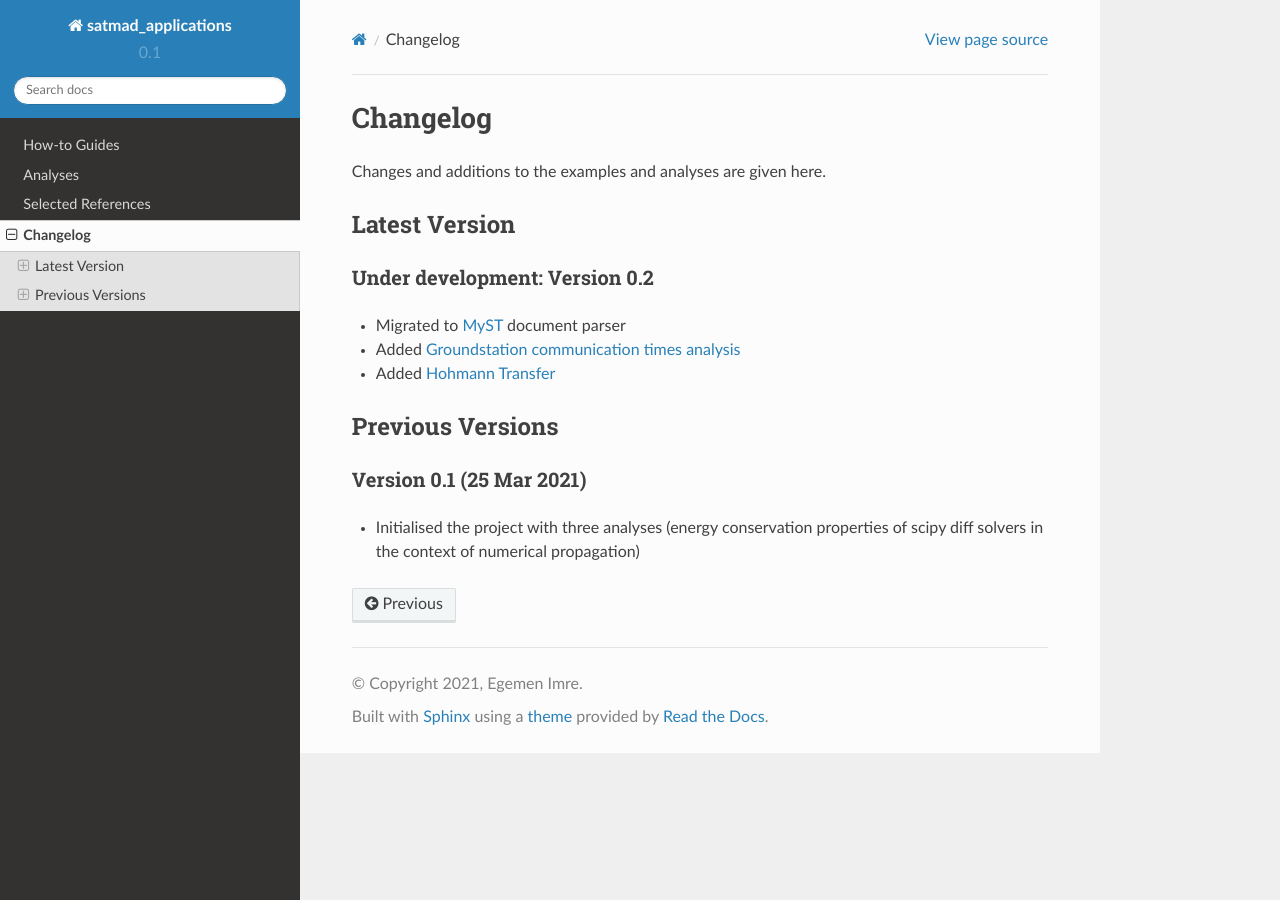
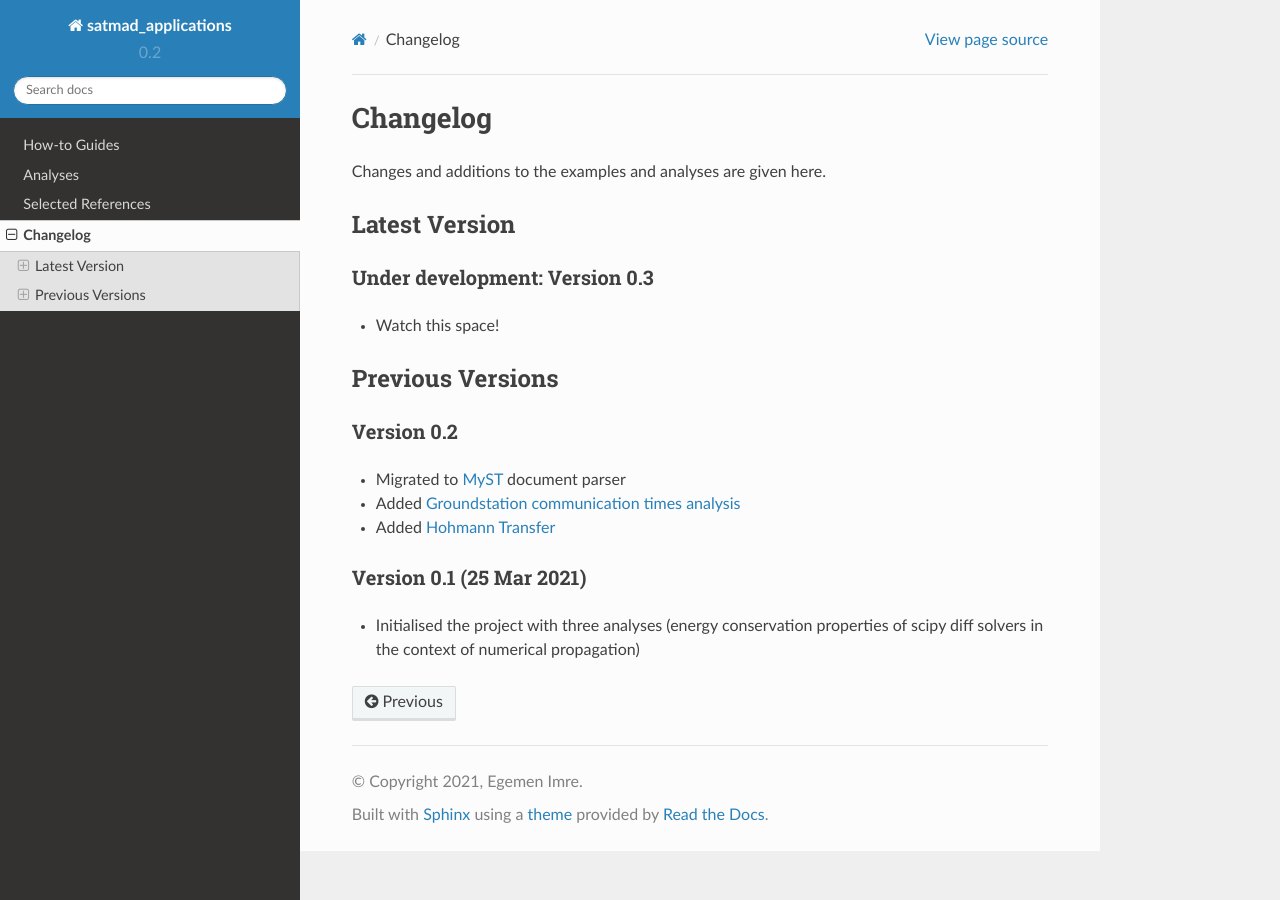
Before and after one commit to egemenimre/satmad_applications, a Sphinx documentation site: the page built from docs/changelog.md, in a window 1280 px wide. Built offline with Sphinx 7.4.7 and the Read the Docs theme 2.0.0, drawn with Linux system fonts in a browser that asks for light colours.

Commit message:
Bumped to Version 0.2

```diff
--- a/docs/changelog.md
+++ b/docs/changelog.md
@@ -4,14 +4,18 @@ Changes and additions to the examples and analyses are given here.
 
 ## Latest Version
 
-### Under development: Version 0.2
+### Under development: Version 0.3
+
+- Watch this space!
+
+## Previous Versions
+
+### Version 0.2
 
 - Migrated to [MyST](https://myst-parser.readthedocs.io/en/latest/) document parser
 - Added [Groundstation communication times analysis](how_to_guides/basics/gs_access.ipynb)
 - Added [Hohmann Transfer](how_to_guides/maneuver/hohmann_1.ipynb)
 
-## Previous Versions
-
 ### Version 0.1 (25 Mar 2021)
 
 - Initialised the project with three analyses (energy conservation properties of scipy diff solvers in the context of
--- a/docs/conf.py
+++ b/docs/conf.py
@@ -24,9 +24,9 @@ author = "Egemen Imre"
 # Version Info
 # ------------
 # The short X.Y version.
-version = "0.1"
+version = "0.2"
 # The full version, including alpha/beta/rc tags.
-release = "0.1"
+release = "0.2"
 
 # -- General configuration ---------------------------------------------------
 # By default, highlight as Python 3.
--- a/satmad_applications/__init__.py
+++ b/satmad_applications/__init__.py
@@ -3,4 +3,4 @@ satmad_applications
 =====================
 Applications and Examples with the SatMAD library.
 """
-__version__ = "0.1"
+__version__ = "0.2"
```
